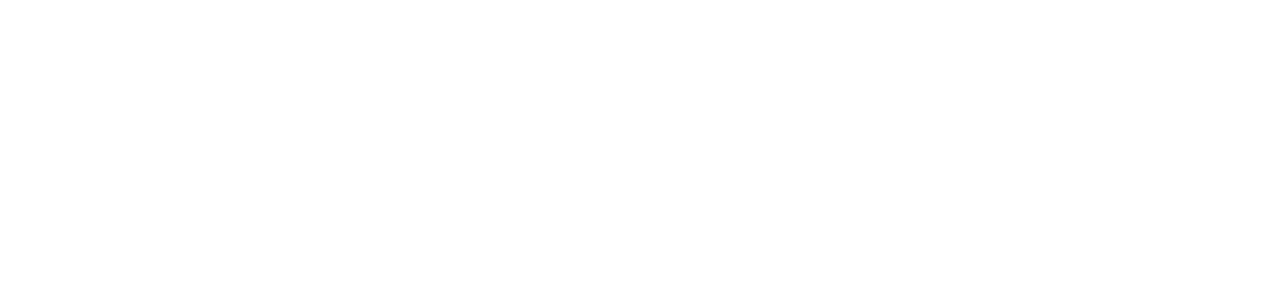
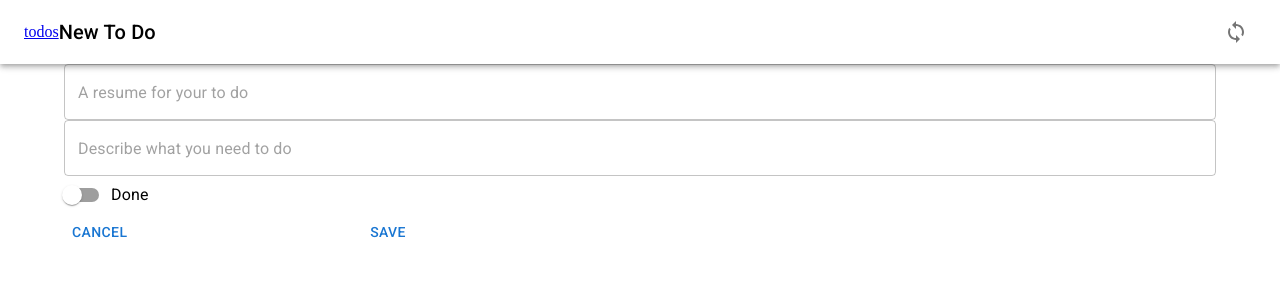
Before and after one commit to JGabrielGruber/ToDoDjangoReact, a React app in the folder app/: page /new in a window 1280 px wide. Before the commit this address had no page. Shown: the top 300 px of the page. Built offline with nearby package versions, Linux system fonts and the light colour scheme.

Commit message:
Created APP todo view; Created APP todo container; Refactorated APP todo provider; Added APP app routes;

```diff
--- a/app/src/App.tsx
+++ b/app/src/App.tsx
@@ -1,5 +1,6 @@
 import React from 'react';
 import { BrowserRouter, Route, Routes } from 'react-router-dom';
+import TodoContainer from './containers/todo.container';
 
 import TodosContainer from './containers/todos.container';
 
@@ -8,6 +9,8 @@ function App() {
     <BrowserRouter>
       <Routes>
         <Route path="/" element={<TodosContainer />} />
+        <Route path="/new" element={<TodoContainer create />} />
+        <Route path="/:id" element={<TodoContainer />} />
       </Routes>
     </BrowserRouter>
   );
--- /dev/null
+++ b/app/src/containers/todo.container.tsx
@@ -0,0 +1,75 @@
+/* eslint-disable react/jsx-props-no-spreading */
+import React, { useEffect, useState } from 'react';
+import { useRecoilState } from 'recoil';
+import { Navigate } from 'react-router-dom';
+
+import TodoModel, { Todo } from '../models/todo.model';
+import todoProvider from '../providers/todo.provider';
+import TodoRepository from '../repositories/todo.repository';
+import TodoView, { TodoViewProps } from '../views/todo.view';
+
+interface TodoContainerProps extends TodoViewProps {
+  create?: boolean
+}
+
+function TodoContainer(props: TodoContainerProps) {
+  const { create } = props;
+  const [loading, setLoading] = useState(false);
+  const [error, setError] = useState(false);
+
+  const [todo, setTodo] = useRecoilState(todoProvider);
+
+  const fetchTodo = () => {
+    if (!create) {
+      setLoading(true);
+      TodoRepository.getDetail()
+        .then((json) => {
+          setTodo(TodoModel.FromJSON(json));
+          setError(false);
+        })
+        .catch((e) => {
+          console.error(e);
+          setError(true);
+        })
+        .finally(() => setLoading(false));
+    }
+  };
+
+  useEffect(fetchTodo, []);
+
+  const handleSubmit = (item: Todo) => {
+    const data = TodoModel.FromObject(item);
+    if (!todo) {
+      TodoRepository.create(data.toJSON())
+        .then((json) => <Navigate to={json.id} />)
+        .catch((e) => {
+          console.error(e);
+          setError(true);
+        });
+    } else {
+      TodoRepository.update(data.toJSON())
+        .then(fetchTodo)
+        .catch((e) => {
+          console.error(e);
+          setError(true);
+        });
+    }
+  };
+
+  return (
+    <TodoView
+      loading={loading}
+      error={error}
+      todo={todo}
+      onRefresh={fetchTodo}
+      onSubmit={handleSubmit}
+      {...props}
+    />
+  );
+}
+
+TodoContainer.defaultProps = {
+  create: false,
+};
+
+export default TodoContainer;
--- a/app/src/providers/todo.provider.ts
+++ b/app/src/providers/todo.provider.ts
@@ -1,13 +1,9 @@
 import { atom } from 'recoil';
-import TodoModel from '../models/todo.model';
-import TodoRepository from '../repositories/todo.repository';
+import { Todo } from '../models/todo.model';
 
-const todoProvider = atom({
+const todoProvider = atom<Todo>({
   key: 'todoProvider',
-  default: async () => {
-    const json = await TodoRepository.getDetail();
-    return TodoModel.FromJSON(json);
-  },
+  default: undefined,
 });
 
 export default todoProvider;
--- /dev/null
+++ b/app/src/views/todo.view.tsx
@@ -0,0 +1,156 @@
+import React, { useEffect, useState } from 'react';
+import {
+  AppBar,
+  Button,
+  Container,
+  FormControl,
+  FormControlLabel,
+  Grid,
+  IconButton,
+  OutlinedInput,
+  Switch,
+  Toolbar,
+  Typography,
+} from '@mui/material';
+import SyncIcon from '@mui/icons-material/Sync';
+import { Link } from 'react-router-dom';
+
+import TodoModel, { Todo } from '../models/todo.model';
+import LoadingComponent from '../components/loading.component';
+import ErrorComponent from '../components/error.component';
+
+type TodoViewProps = {
+  todo?: Todo;
+  loading?: boolean;
+  error?: boolean;
+  onRefresh?: CallableFunction;
+  onSubmit?: CallableFunction;
+}
+
+function TodoView(props: TodoViewProps) {
+  const {
+    todo,
+    loading,
+    error,
+    onRefresh,
+    onSubmit,
+  } = props;
+
+  const [local, setLocal] = useState<Todo>(new TodoModel('', ''));
+
+  useEffect(() => {
+    if (todo) {
+      setLocal(todo);
+    }
+  }, [todo]);
+
+  const handleChangeTitle = (e: React.ChangeEvent<HTMLInputElement>) => {
+    const { value } = e.currentTarget;
+    setLocal({ ...local, title: value });
+  };
+
+  const handleChangeDescription = (e: React.ChangeEvent<HTMLInputElement>) => {
+    const { value } = e.currentTarget;
+    setLocal({ ...local, description: value });
+  };
+
+  const handleChangeDone = () => {
+    setLocal({ ...local, done: !local.done });
+  };
+
+  const handleCancel = () => {
+    if (todo) {
+      setLocal(todo);
+    }
+  };
+
+  const handleRefresh = () => {
+    if (onRefresh) {
+      onRefresh();
+    }
+    return false;
+  };
+
+  const handleSubmit = (e: React.FormEvent) => {
+    e.preventDefault();
+    if (onSubmit) {
+      onSubmit(local);
+    }
+    return false;
+  };
+
+  return (
+    <>
+      <AppBar color="transparent" position="static">
+        <Toolbar>
+          <Link to="/">todos</Link>
+          <Typography variant="h6" sx={{ flexGrow: 1 }}>
+            { todo ? todo.title : 'New To Do' }
+          </Typography>
+          <IconButton onClick={handleRefresh} title="Refresh">
+            <SyncIcon />
+          </IconButton>
+        </Toolbar>
+      </AppBar>
+      <Container component="form" onSubmit={handleSubmit}>
+        <LoadingComponent open={loading || false} />
+        <ErrorComponent open={error || false} onRetry={handleRefresh} />
+        <FormControl fullWidth>
+          <OutlinedInput
+            fullWidth
+            placeholder="A resume for your to do"
+            name="title"
+            onChange={handleChangeTitle}
+            required
+            title="Title"
+            value={local?.title}
+          />
+        </FormControl>
+        <FormControl fullWidth>
+          <OutlinedInput
+            fullWidth
+            placeholder="Describe what you need to do"
+            multiline
+            name="description"
+            onChange={handleChangeDescription}
+            required
+            title="Description"
+            value={local?.description}
+          />
+        </FormControl>
+        <FormControlLabel
+          control={(
+            <Switch
+              checked={local.done}
+              onChange={handleChangeDone}
+              inputProps={{ 'aria-label': 'controlled' }}
+            />
+          )}
+          label="Done"
+        />
+        <Grid container spacing={2}>
+          <Grid item xs={12} sm={6} md={3}>
+            <Button disabled={!todo && todo === local} onClick={handleCancel}>
+              Cancel
+            </Button>
+          </Grid>
+          <Grid item xs={12} sm={6} md={3}>
+            <Button type="submit">Save</Button>
+          </Grid>
+        </Grid>
+      </Container>
+    </>
+  );
+}
+
+TodoView.defaultProps = {
+  todo: undefined,
+  loading: false,
+  error: false,
+  onRefresh: () => { },
+  onSubmit: () => { },
+};
+
+export type { TodoViewProps };
+
+export default TodoView;
```
Also changed, not shown: 1 other file (tests, documents, lock files or other folders).
